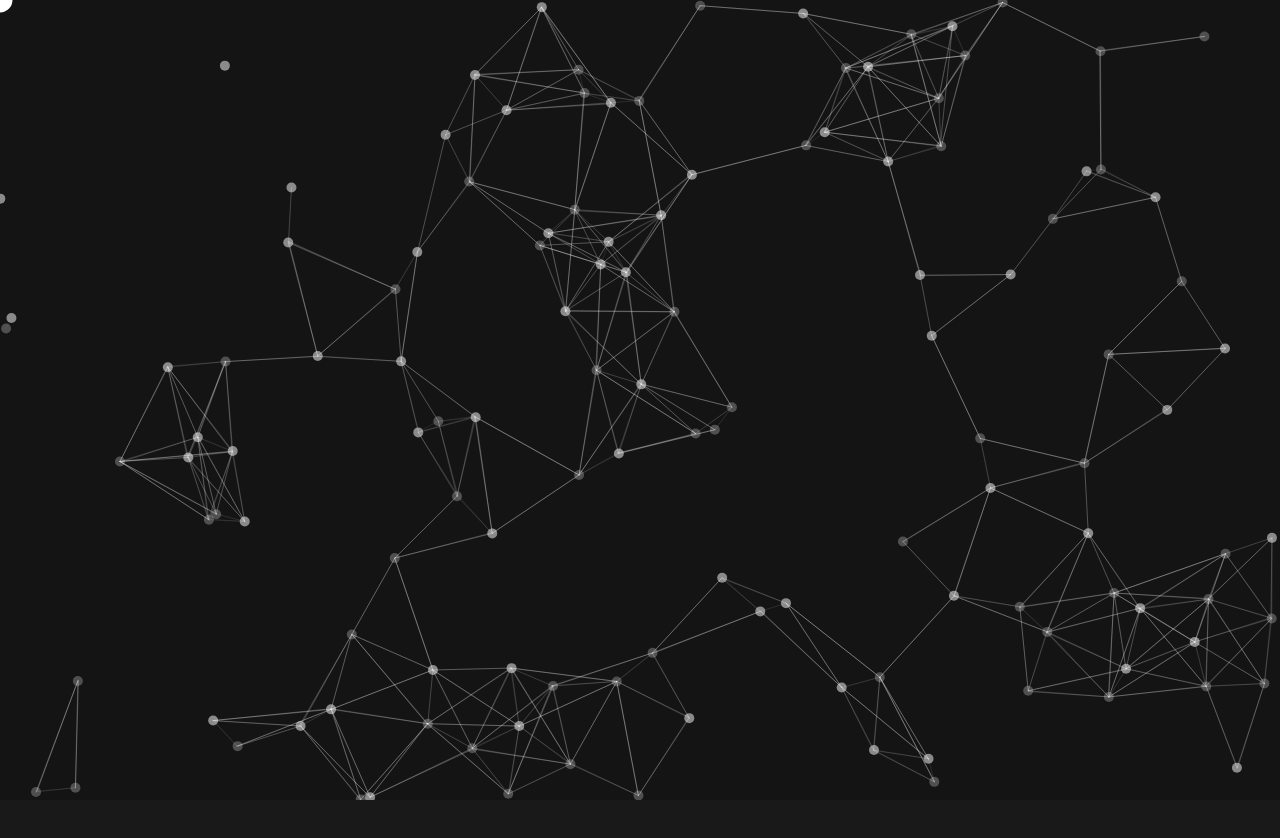
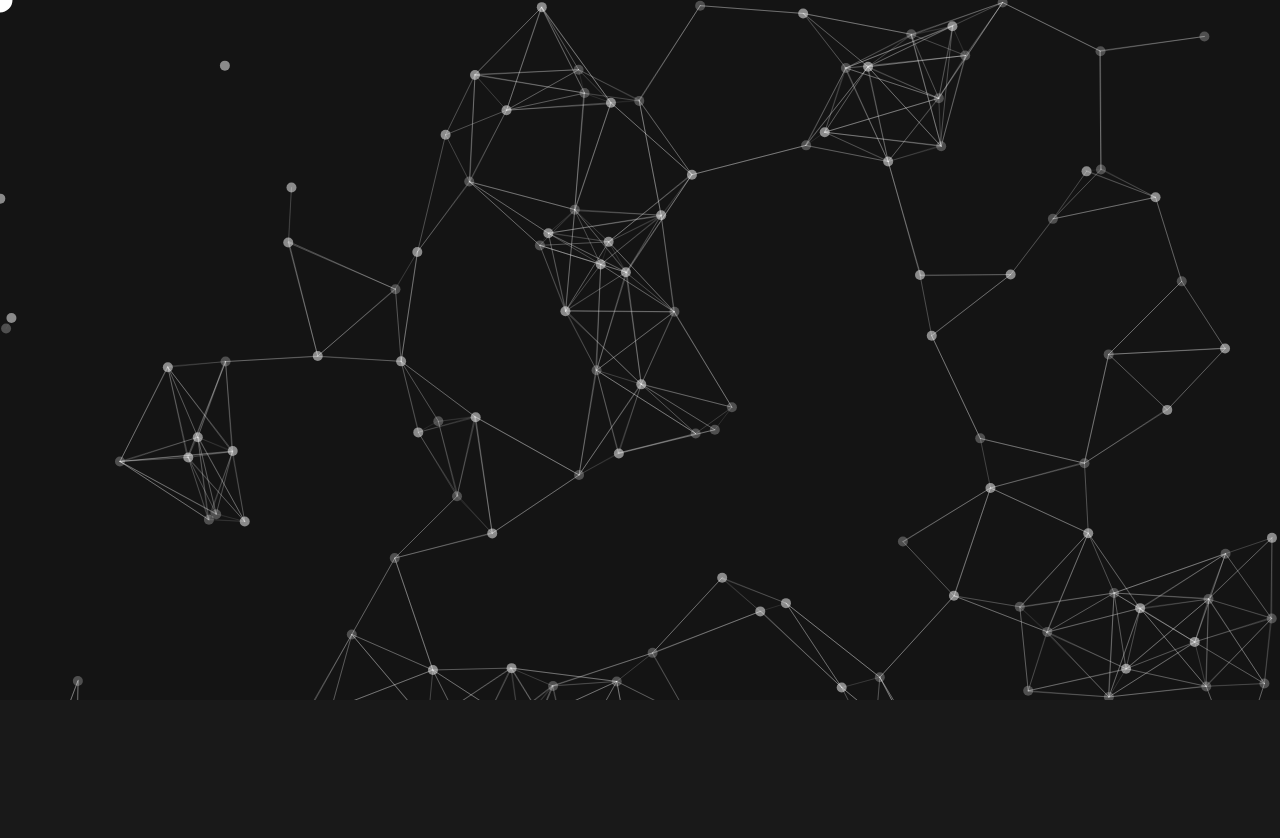
Before and after one commit to BryanPan342/e-motion, a React app: page /story1 in a window 1280 px wide. Shown: the top 838 px of the page. After the commit the page ends 800 px from the top, so only its background shows below. Built offline with nearby package versions, Linux system fonts and the light colour scheme.

Commit message:
Add expo bar visible for big fg
need help adjusting text. could make it so bar floats above fg too

```diff
--- a/src/components/styles/Layout.scss
+++ b/src/components/styles/Layout.scss
@@ -28,12 +28,13 @@
   text-align: center;
   background-color: map-get($colors, 'black');
   width: 100%;
-  height: $text-wrapper-height;
+  min-height: $text-wrapper-height;
 
   div {
     display: flex;
     flex-direction: column;
     justify-content: center;
+    align-items: center;
     position: absolute;
     opacity: 0;
     top: 0;
```
